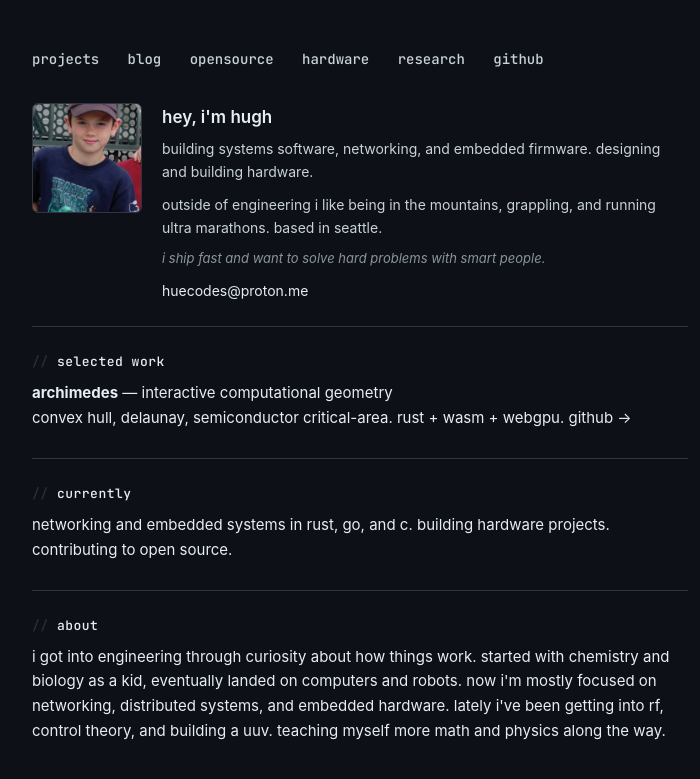
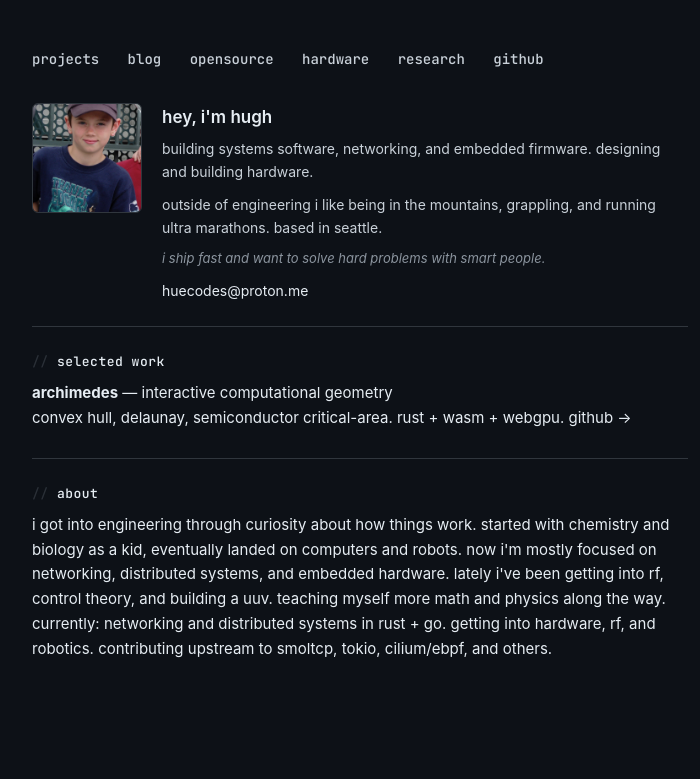
Before and after one commit to HueCodes/HueCodes.github.io, a Jekyll site: the page built from index.md, in a window 1280 px wide. Shown: the top 779 px of the page, without its empty margins (280-980 px from the left). Built offline with Jekyll 4.4.1, drawn with Linux system fonts in a browser that asks for light colours.

Commit message:
combine about + currently into one section; broaden currently text

```diff
--- a/index.md
+++ b/index.md
@@ -53,13 +53,7 @@ title: home
 <hr class="divider">
 
 <div class="section fade-in" style="animation-delay: 0.15s">
-  <h2>currently</h2>
-  <p>networking and embedded systems in rust, go, and c. building hardware projects. contributing to open source.</p>
-</div>
-
-<hr class="divider">
-
-<div class="section fade-in" style="animation-delay: 0.2s">
   <h2>about</h2>
   <p>i got into engineering through curiosity about how things work. started with chemistry and biology as a kid, eventually landed on computers and robots. now i'm mostly focused on networking, distributed systems, and embedded hardware. lately i've been getting into rf, control theory, and building a uuv. teaching myself more math and physics along the way.</p>
+  <p>currently: networking and distributed systems in rust + go. getting into hardware, rf, and robotics. contributing upstream to smoltcp, tokio, cilium/ebpf, and others.</p>
 </div>
```
